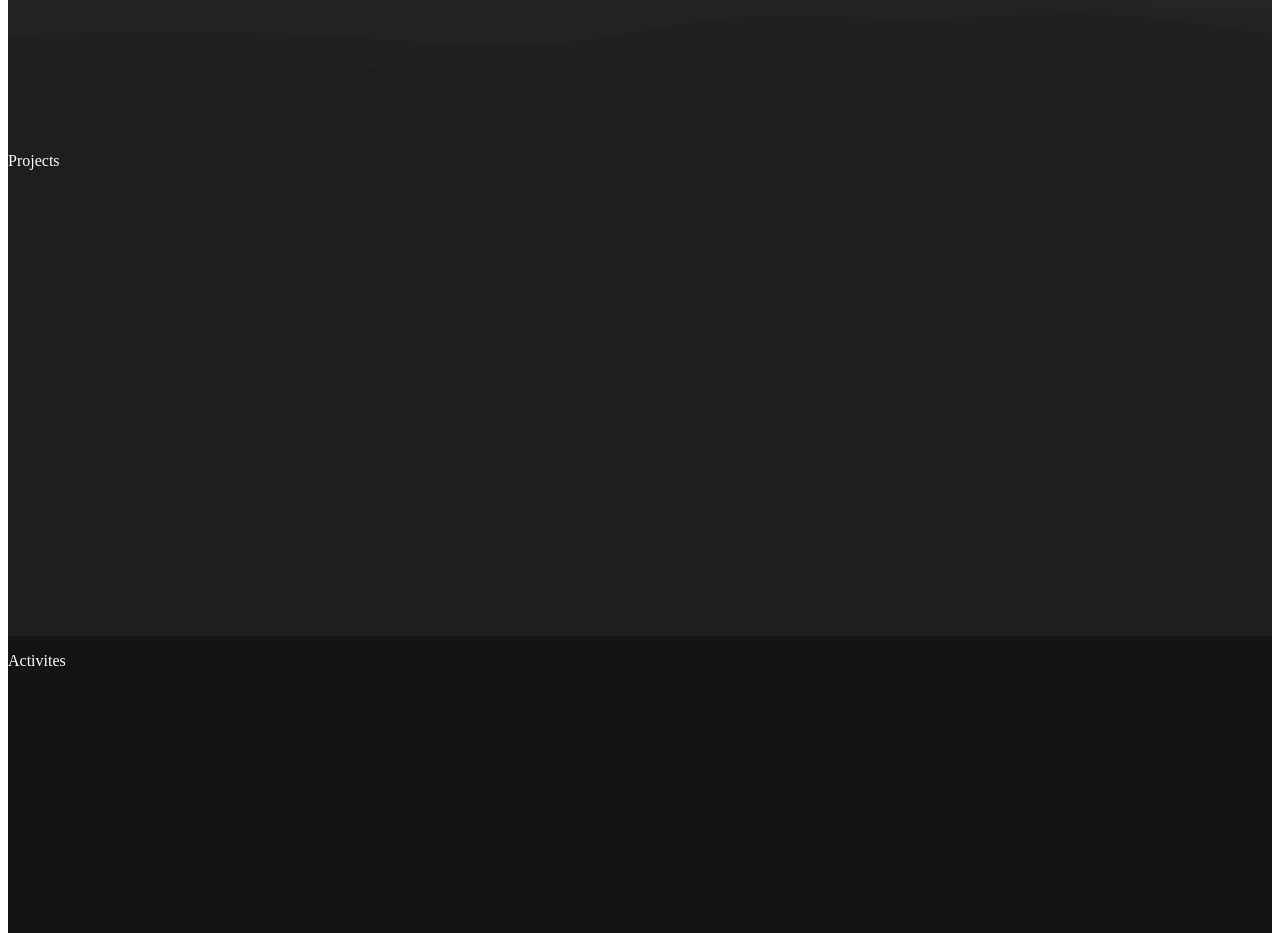
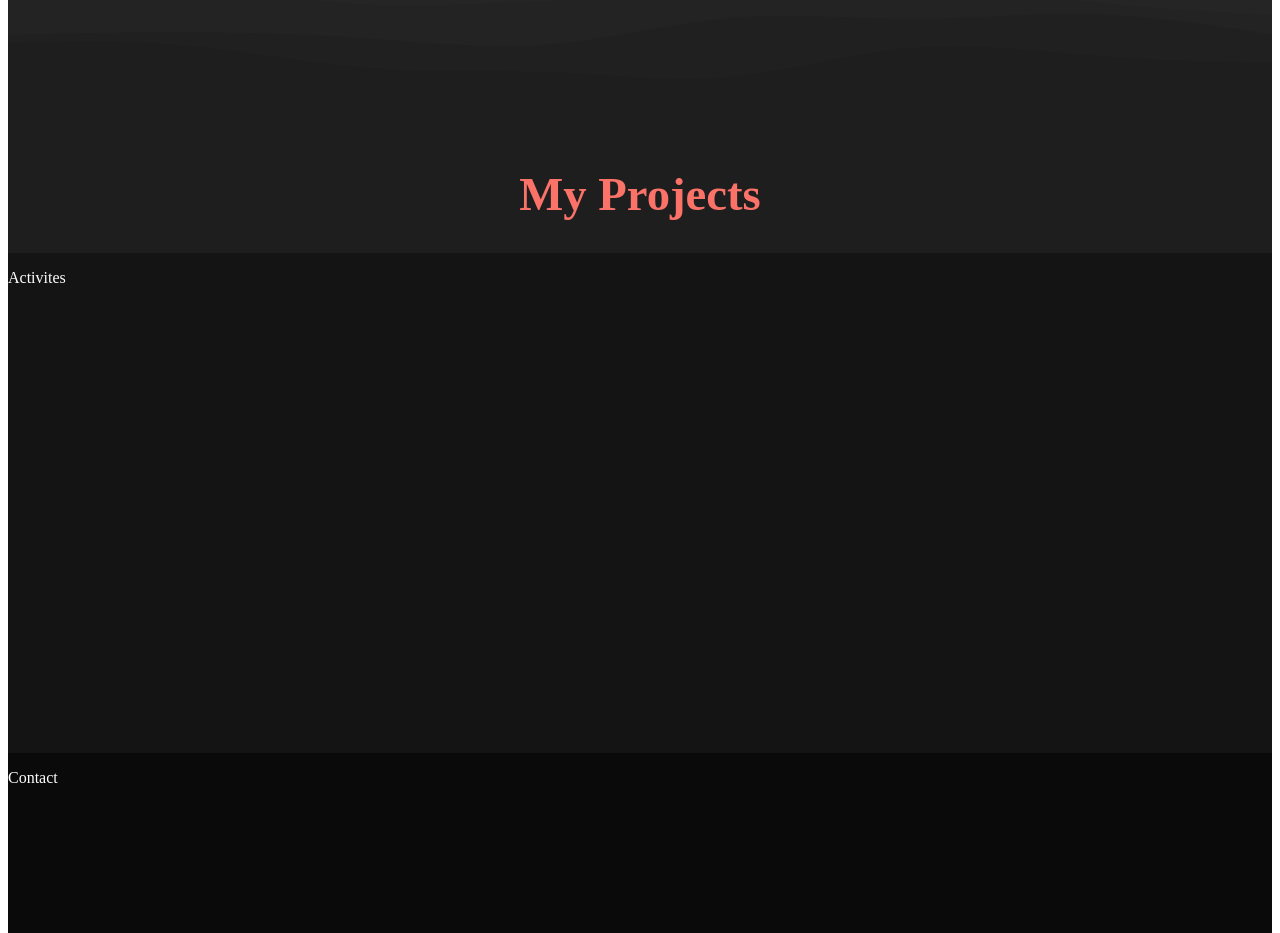
Before and after one commit to AdamMuzz/Personal-Site, a JavaScript app: page / in a window 1280 px wide. Shown: the part 2020-2953 px from the top of the page. Built offline with nearby package versions, Linux system fonts and the light colour scheme; the HTML template or start-up script is replaced by a standard one.

Commit message:
created projects section component

```diff
--- a/src/App.js
+++ b/src/App.js
@@ -7,6 +7,7 @@ import './styles/App.css';
 import Header from './Header';
 import HomeSection from './Home';
 import AboutSection from './About';
+import ProjectsSection from './Projects';
 
 function App() {
 	return (
@@ -19,9 +20,7 @@ function App() {
 			<AboutSection />
 			<div className='spacer break2' />
 
-			<div id='projects'>
-				<p>Projects</p>
-			</div>
+			<ProjectsSection />
 
 			<div id='activities'>
 				<p>Activites</p>
--- /dev/null
+++ b/src/Projects.js
@@ -0,0 +1,11 @@
+import './styles/Projects.css';
+
+function ProjectsSection () {
+	return (
+		<div id='Projects-BG'>
+			<h1 className='section-title'>My Projects</h1>
+		</div>
+	);
+}
+
+export default ProjectsSection;
--- a/src/styles/App.css
+++ b/src/styles/App.css
@@ -23,10 +23,6 @@
   color: #DB544B;
 }
 
-#projects {
-  background-color: #1e1e1e;
-  height: 500px;
-}
 #activities {
   background-color: #141414;
   height: 500px;
--- /dev/null
+++ b/src/styles/Projects.css
@@ -0,0 +1,6 @@
+#Projects-BG {
+	background-color: #1e1e1e;
+	display: flex;
+	flex-direction: column;
+	align-items: center;
+}
```
